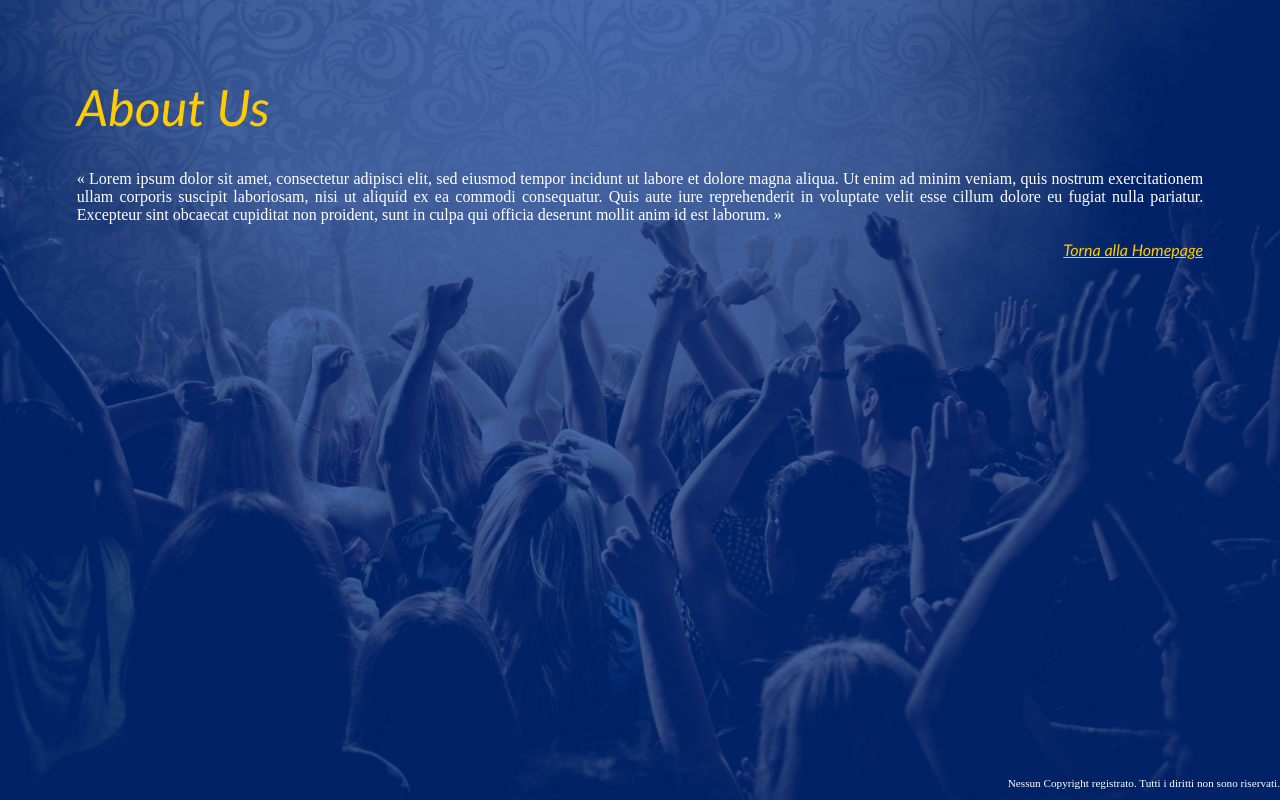
After one commit to AndreaRusconi/PSAW, a PHP site: page /aboutUs.php in a window 1280 px wide. The commit adds this page. Run offline with PHP 8.4, Linux system fonts and the light colour scheme.

Commit message:
about us
ho implementato l about us con le pagine e cose varie

```diff
--- /dev/null
+++ b/CSS/aboutUs.css
@@ -0,0 +1,46 @@
+h1{
+    font-family: Trebuchet MS;
+    font-weight: 500;
+    color: rgb(255,204,0);
+    font-size: 50px;
+    text-align: left;
+    margin-top: 6%;
+    margin-left: 6%;
+    font-style: italic;
+}
+
+body {
+    background-image: url(Images/sfondo.jpg);
+    background-size:cover;
+    margin: 0;
+}
+
+#presentation{
+    margin-left: 6%;
+    margin-right: 6%;
+    color: white;
+    text-align: justify;
+}
+
+#link{
+    text-align: right;
+}
+
+a{
+    text-align: right;
+    margin-top: -3%;
+    margin-right: 6%;
+    font-family: Trebuchet MS;
+    color: rgb(255,204,0);
+    font-style: italic;
+}
+a:hover {color: white;}
+
+.footer {
+    text-align: right;
+    color: white;
+    font-size: 70%;
+    bottom: 0;
+    position: fixed;
+    right: 0;
+}
--- /dev/null
+++ b/aboutUs.php
@@ -0,0 +1,31 @@
+<!DOCTYPE html>
+<html lang="en">
+<head>
+    <meta charset="UTF-8">
+    <link rel="stylesheet" href="CSS/aboutUs.css" />
+    <title>aboutUs</title>
+</head>
+<body>
+
+
+<h1>About Us</h1>
+
+<p id="presentation">
+    « Lorem ipsum dolor sit amet, consectetur adipisci elit, sed eiusmod tempor incidunt
+    ut labore et dolore magna aliqua. Ut enim ad minim veniam, quis nostrum exercitationem
+    ullam corporis suscipit laboriosam, nisi ut aliquid ex ea commodi consequatur.
+    Quis aute iure reprehenderit in voluptate velit esse cillum dolore eu fugiat nulla pariatur.
+    Excepteur sint obcaecat cupiditat non proident, sunt in culpa qui officia deserunt mollit anim id est laborum. »
+</p>
+
+<p id="link">
+    <a href="index.php">Torna alla Homepage</a>
+</p>
+
+<footer class="footer" role="contentinfo">
+    <p class="footerCopyright">Nessun Copyright registrato. Tutti i diritti non sono riservati.</p>
+</footer>
+
+
+</body>
+</html>
--- a/index.php
+++ b/index.php
@@ -33,8 +33,8 @@ if(isset($_COOKIE["cookiename"]) && isset($_COOKIE["cookiepass"])){
         <li class="other"><a href="login.php">login</a></li>
         <li class="other"><a href="registration.php">sign up</a></li>
         <li class="barra"><a>|</a></li>
-        <li class="other"><a href="#">about us</a></li>
-        <li class="other"><a href="#">assistance</a></li>
+        <li class="other"><a href="#">info</a></li>
+        <li class="other"><a href="aboutUs.php">about us</a></li>
         <li class="event"><a href="index.php"><img src="CSS/Images/logo.png" height="50px" width="140px"></a></li>
     </ul>
 
--- a/private.php
+++ b/private.php
@@ -13,7 +13,7 @@ if(!isset($_SESSION['username'])){
 <!DOCTYPE html>
 <html>
 <head>
-    <link rel="stylesheet" href="CSS/homepageLoggata.css" />
+    <link rel="stylesheet" href="CSS/private.css" />
     <title>Event</title>
 </head>
 
@@ -22,8 +22,8 @@ if(!isset($_SESSION['username'])){
         <li class="other"><a href="logout.php">logout</a></li>
         <li class="other"><a href="" > <?php echo $_SESSION['username'] ?> </a></li>
         <li class="barra"><a>|</a></li>
-        <li class="other"><a href="#">about us</a></li>
-        <li class="other"><a href="#">assistance</a></li>
+        <li class="other"><a href="#">info</a></li>
+        <li class="other"><a href="aboutUs.php">about us</a></li>
         <li class="event"><a href="index.php"><img src="CSS/Images/logo.png" height="50px" width="140px"></a></li>
     </ul>
 
```
Also changed, not shown: CSS/private.css (renamed from CSS/homepageLoggata.css).
